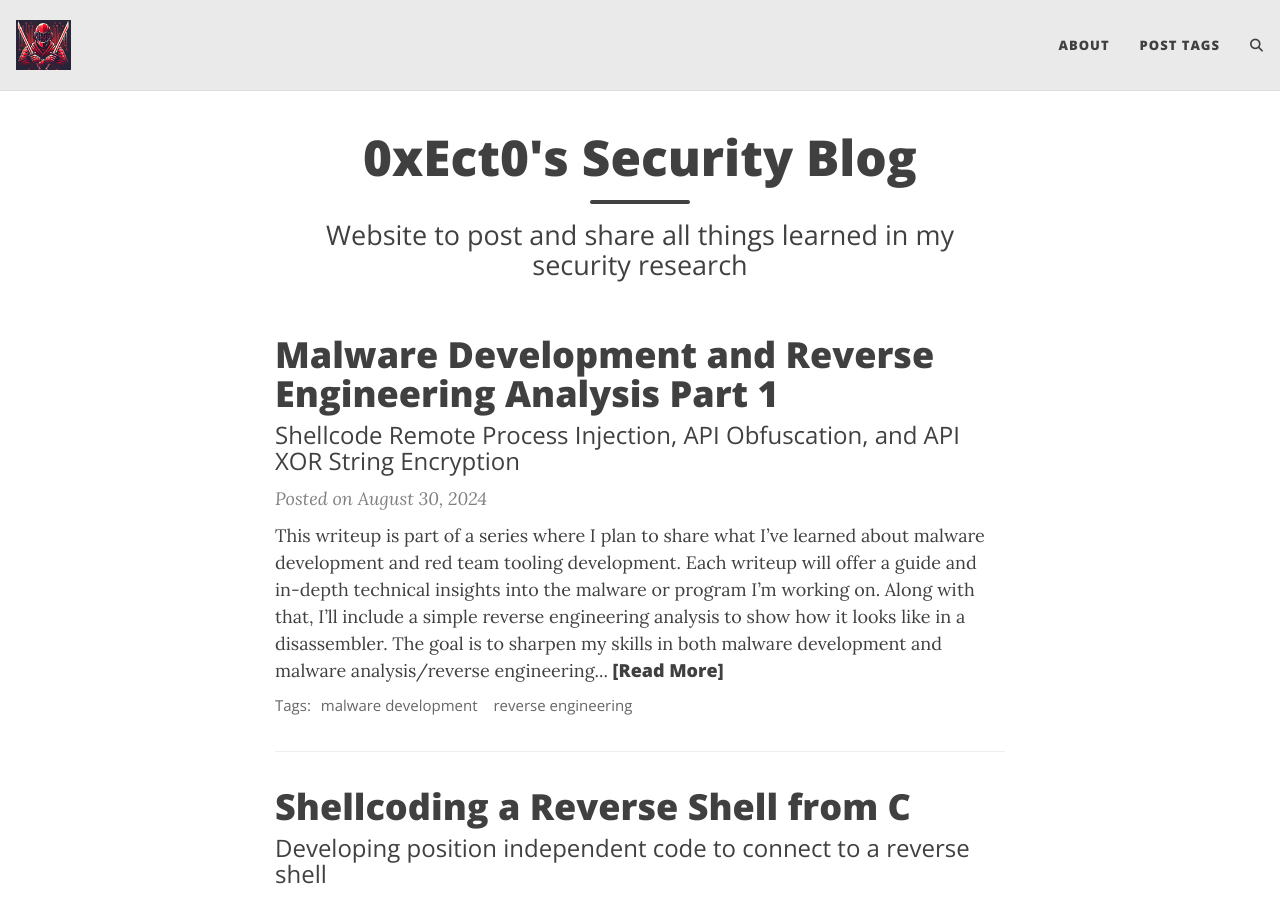
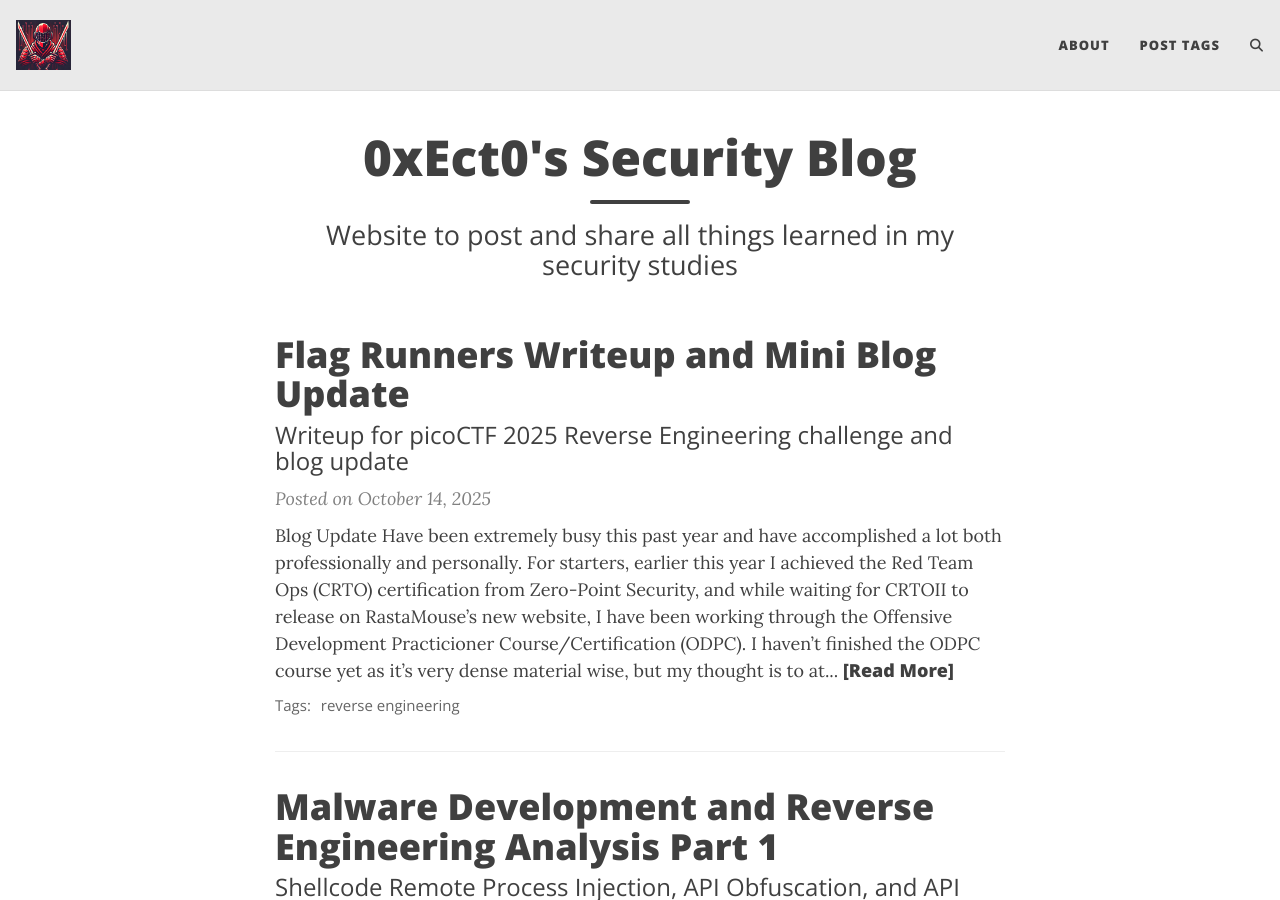
Before and after one commit to 0xEct0/0xEct0.github.io, a Jekyll site: the page built from index.html, in a window 1280 px wide and 900 px high. Built offline with Jekyll 4.4.1, drawn with Linux system fonts in a browser that asks for light colours; the list of posts is cut into pages by our own code; comment, search, counter and statistics services are not loaded.

Commit message:
added writeup

```diff
--- /dev/null
+++ b/_posts/2025-10-14-flag-hunters-writeup-blog-update.md
@@ -0,0 +1,19 @@
+---
+layout: post
+title: Flag Runners Writeup and Mini Blog Update
+subtitle: Writeup for picoCTF 2025 Reverse Engineering challenge and blog update
+tags: [reverse engineering]
+---
+
+### Blog Update
+Have been extremely busy this past year and have accomplished a lot both professionally and personally. For starters, earlier this year I achieved the Red Team Ops (CRTO) certification from Zero-Point Security, and while waiting for CRTOII to release on RastaMouse's new website, I have been working through the Offensive Development Practicioner Course/Certification (ODPC). I haven't finished the ODPC course yet as it's *very* dense material wise, but my thought is to at the very least finish the ODPC course to acquire the knowledge, then do CRTOII course/certification.
+
+Recently, through no fault of the course, I've been feeling a bit burnt out where studying outside of work felt more like a chore rather than out of interest so I've decided to pause on studying ODPC for a bit.
+
+Presently, I have been in a more "CTF" mood and decided to jump back into CTF grinding and to start off I decided with picoCTF challenges.
+
+### Flag Runners Writeup
+A separate professional goal of mine is to also get really good at technical presentations and conveying technical concepts, so I decided to make a video writeup. Videos aren't really "presentations" but practicing by going through and talking about technical material *should* help with presentations...
+
+
+<iframe width="560" height="315" src="https://www.youtube.com/embed/pQMATBHTrPQ?si=M4E45rgsoCpHA48a" title="YouTube video player" frameborder="0" allow="accelerometer; autoplay; clipboard-write; encrypted-media; gyroscope; picture-in-picture; web-share" referrerpolicy="strict-origin-when-cross-origin" allowfullscreen></iframe>
--- a/index.html
+++ b/index.html
@@ -1,5 +1,5 @@
 ---
 layout: home
 title: 0xEct0's Security Blog
-subtitle: Website to post and share all things learned in my security research
+subtitle: Website to post and share all things learned in my security studies
 ---
```
